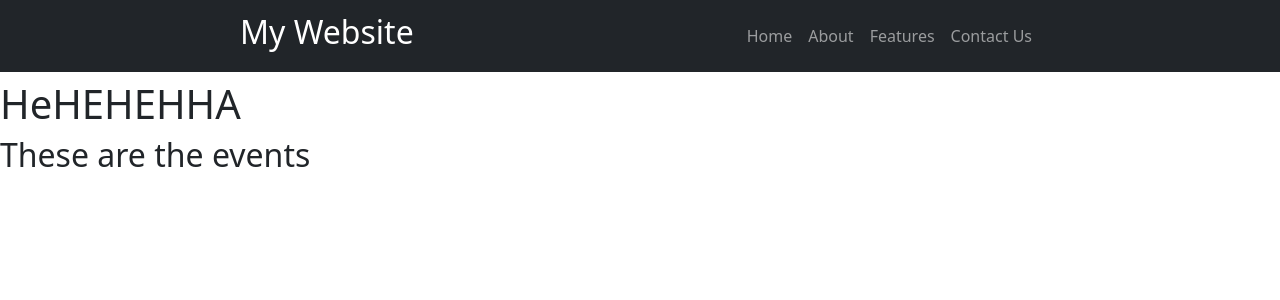
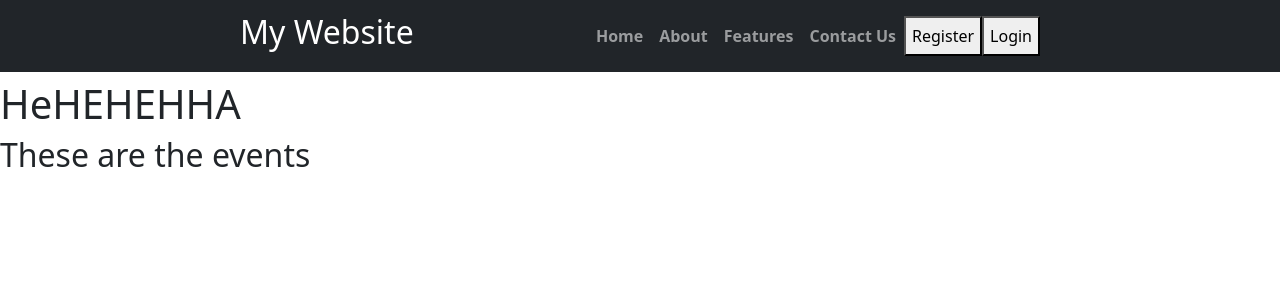
Before and after one commit to nyjc-computing-2425/hellopanda, a Flask app: page /student in a window 1280 px wide. Shown: the top 300 px of the page. Run offline with Flask 3, Linux system fonts and the light colour scheme.

Commit message:
navbar updates added some buttons that doesnt do anything just yet

```diff
--- a/templates/components/navbar/navbar.html
+++ b/templates/components/navbar/navbar.html
@@ -1,3 +1,13 @@
+<style>
+  .nav-link {
+    font-weight:bold;
+  }
+
+  .button {
+    font-weight:bold;
+    width:200px;
+  }
+</style>
 <div class="bg-dark mb-2">
     <nav class="navbar navbar-dark navbar-expand-lg m-auto" style="max-width: 800px; color: white; justify-content: space-between">
 
@@ -19,6 +29,10 @@
                     <a class="nav-link" href="/contact">Contact Us </a>
                   </li>
                   </li>
+
+                  <button id="registerbuttonm" type="button">Register </button>
+                  <button id="loginbutton" type="button">Login </button>
+
                 </ul>
 
             </nav>
```
